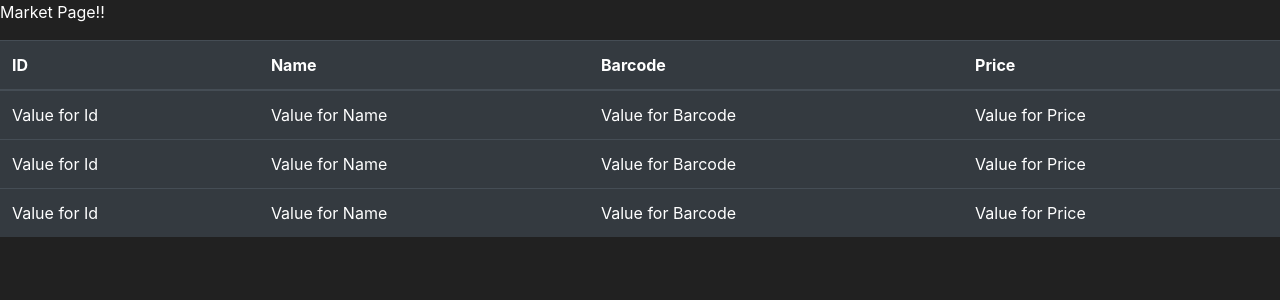
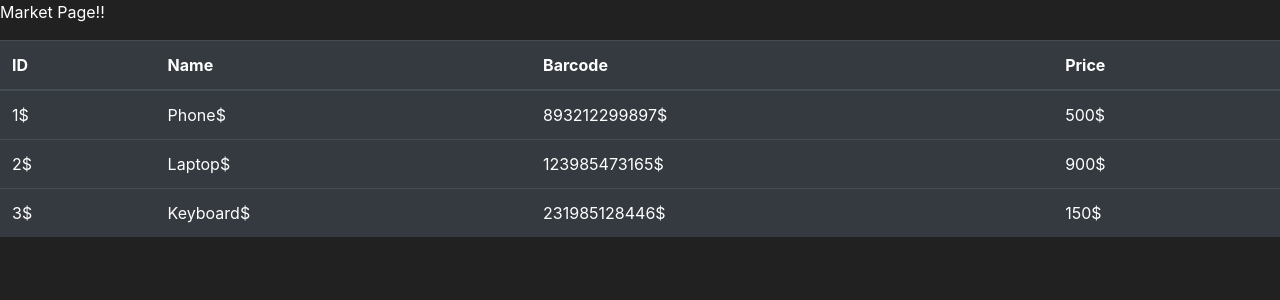
Before and after one commit to Zainab-Aamir-Khan/Flask-Practice, a Flask app: page /market in a window 1280 px wide. Shown: the part 56-356 px from the top of the page. Run offline with Flask 3, Linux system fonts and the light colour scheme.

Commit message:
practice

```diff
--- a/templates/market.html
+++ b/templates/market.html
@@ -53,10 +53,10 @@
         <tbody>
             {% for item in items%}
             <tr>
-                <td>Value for Id</td>
-                <td>Value for Name</td>
-                <td>Value for Barcode</td>
-                <td>Value for Price</td>
+                <td>{{item.id}}$</td>
+                <td>{{item.name}}$</td>
+                <td>{{item.barcode}}$</td>
+                <td>{{item.price}}$</td>
             </tr>
             {% endfor %}
             <!-- Your rows inside the table HERE: -->
```
